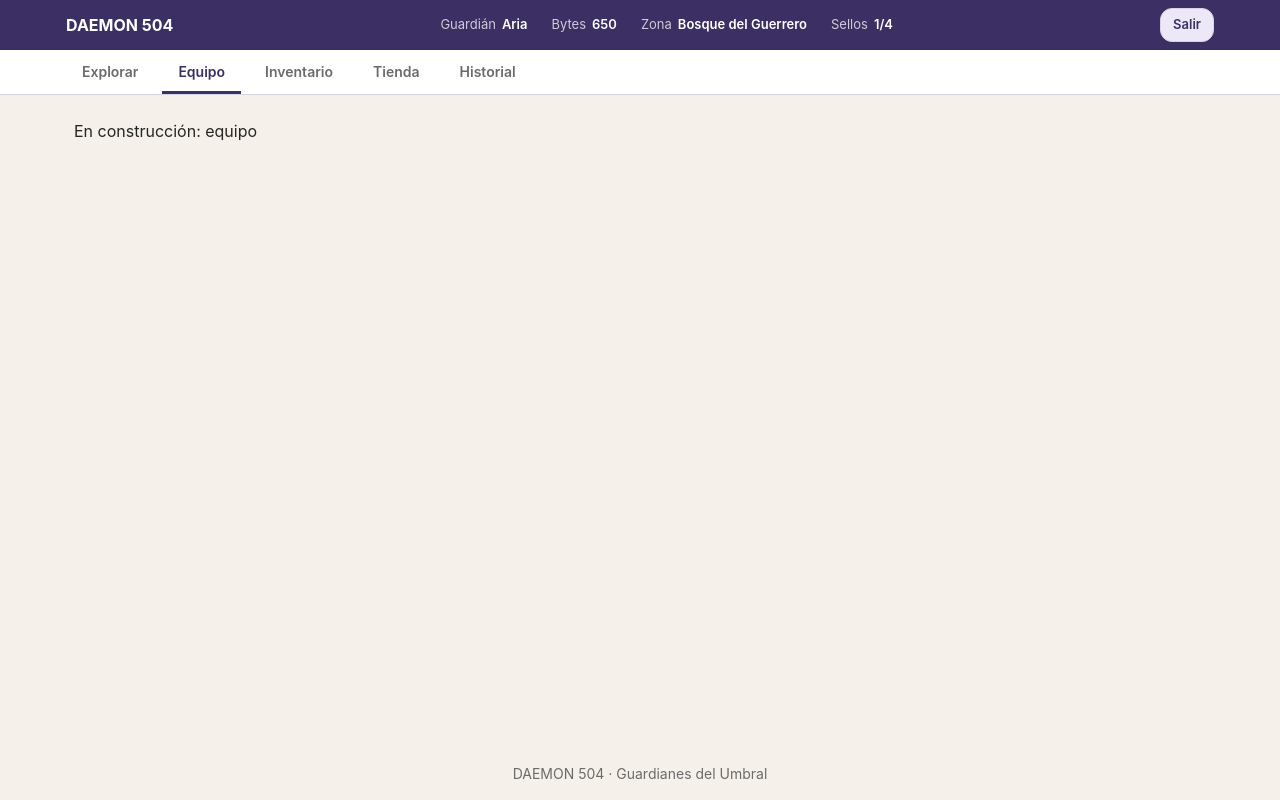
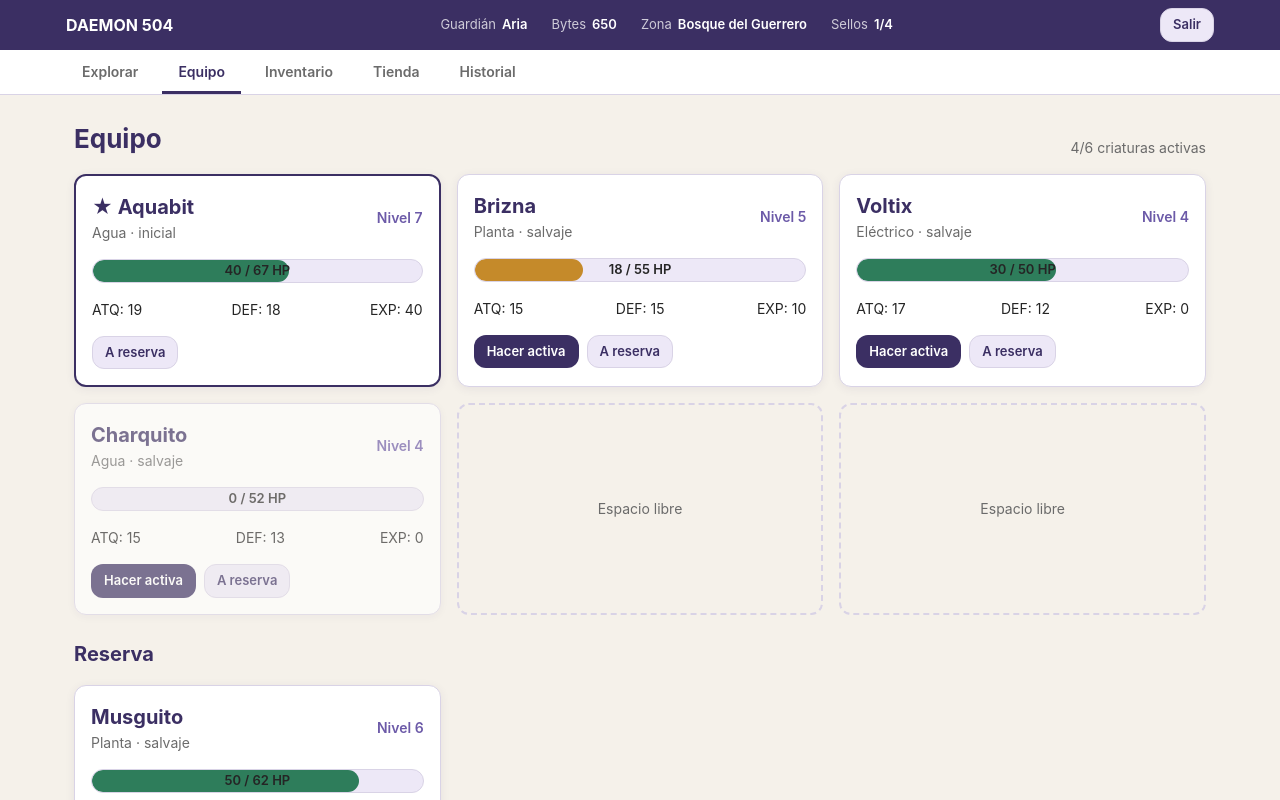
Before and after one commit to Gyulianamr/daemon-504, a React (Vite) app in the folder frontend/: page /equipo in a window 1280 px wide. Shown: the top 800 px of the page. Built offline with nearby package versions, Linux system fonts and the light colour scheme.

Commit message:
feat(equipo): pantalla de equipo y reserva

```diff
--- /dev/null
+++ b/frontend/src/css/equipo.css
@@ -0,0 +1,22 @@
+
+/* ═══════════════════════════════════════════════════════════════════
+ * ESTA PARTE LA TIENE QUE INTEGRAR: Jatniel Oliva
+ * Tarea A2-14 · Rama: feature/a2-pantallas-equipo · Fecha límite: lunes 16 de noviembre
+ * Commit: "feat(equipo): pantalla de equipo y reserva"
+ * ═══════════════════════════════════════════════════════════════════ */
+
+.equipo__libre {
+  display: grid;
+  place-items: center;
+  min-height: 120px;
+  border: 2px dashed var(--color-borde);
+  border-radius: var(--radio);
+  color: var(--color-texto-suave);
+  font-size: var(--texto-sm);
+}
+
+.equipo__subtitulo {
+  font-size: var(--texto-lg);
+  color: var(--color-principal);
+  margin-top: var(--espacio-1);
+}
--- a/frontend/src/pages/Equipo.jsx
+++ b/frontend/src/pages/Equipo.jsx
@@ -1,7 +1,135 @@
+
 /* ═══════════════════════════════════════════════════════════════════
- * ESQUELETO (lo sube Genesis Medina en la tarea A2-01)
- * Lo reemplaza: Jatniel Oliva en la tarea A2-14
+ * ESTA PARTE LA TIENE QUE INTEGRAR: Jatniel Oliva
+ * Tarea A2-14 · Rama: feature/a2-pantallas-equipo · Fecha límite: lunes 16 de noviembre
+ * Commit: "feat(equipo): pantalla de equipo y reserva"
  * ═══════════════════════════════════════════════════════════════════ */
+
+import { useState } from 'react';
+import {
+  listarEquipo,
+  hacerActiva,
+  moverAReserva,
+  moverAlEquipo,
+} from '../js/servicios/equipo.js';
+
+import { useCargar } from '../js/utils/useCargar.js';
+import TarjetaCriatura from '../components/TarjetaCriatura.jsx';
+import Boton from '../components/Boton.jsx';
+import Mensaje from '../components/Mensaje.jsx';
+import Cargando from '../components/Cargando.jsx';
+import '../css/equipo.css';
+
+// Muestra las criaturas activas y las que están en reserva.
 export default function Equipo() {
-  return <p>En construcción: equipo</p>;
+  const { datos, cargando, error, recargar } = useCargar(listarEquipo);
+
+  const [ocupado, setOcupado] = useState(false);
+  const [aviso, setAviso] = useState('');
+
+  // Mientras se cargan los datos, mostramos el componente de carga.
+  if (cargando && !datos) return <Cargando />;
+
+  // Si ocurre un error al consultar el equipo, lo mostramos.
+  if (error) return <Mensaje tipo="error">{error.message}</Mensaje>;
+
+  // Ejecuta una acción sobre una criatura y actualiza la pantalla.
+  async function cambiar(servicio, id) {
+    setOcupado(true);
+    setAviso('');
+
+    try {
+      await servicio(id);
+      await recargar();
+    } catch (err) {
+      setAviso(err.message);
+    } finally {
+      setOcupado(false);
+    }
+  }
+
+  return (
+    <div className="pila">
+      <div className="encabezado-pagina">
+        <h1>Equipo</h1>
+
+        <span className="texto-suave">
+          {datos.activo.length}/{datos.maximo} criaturas activas
+        </span>
+      </div>
+
+      <Mensaje
+        tipo="error"
+        alCerrar={() => setAviso('')}
+      >
+        {aviso}
+      </Mensaje>
+
+      {/* Criaturas que forman parte del equipo activo */}
+      <div className="rejilla rejilla--3">
+        {datos.activo.map((criatura) => (
+          <TarjetaCriatura
+            key={criatura.id}
+            criatura={criatura}
+            activa={criatura.posicion === 1}
+          >
+            {criatura.posicion !== 1 && (
+              <Boton
+                pequeno
+                onClick={() => cambiar(hacerActiva, criatura.id)}
+                disabled={ocupado}
+              >
+                Hacer activa
+              </Boton>
+            )}
+
+            <Boton
+              pequeno
+              variante="secundario"
+              onClick={() => cambiar(moverAReserva, criatura.id)}
+              disabled={ocupado}
+            >
+              A reserva
+            </Boton>
+          </TarjetaCriatura>
+        ))}
+
+        {/* Espacios disponibles hasta completar las seis posiciones */}
+        {Array.from(
+          { length: datos.maximo - datos.activo.length },
+          (_, i) => (
+            <div key={i} className="equipo__libre">
+              Espacio libre
+            </div>
+          )
+        )}
+      </div>
+
+      {/* Criaturas que actualmente están en reserva */}
+      <h2 className="equipo__subtitulo">Reserva</h2>
+
+      {datos.reserva.length === 0 && (
+        <p className="texto-suave">
+          No tienes criaturas en reserva.
+        </p>
+      )}
+
+      <div className="rejilla rejilla--3">
+        {datos.reserva.map((criatura) => (
+          <TarjetaCriatura
+            key={criatura.id}
+            criatura={criatura}
+          >
+            <Boton
+              pequeno
+              onClick={() => cambiar(moverAlEquipo, criatura.id)}
+              disabled={ocupado || datos.activo.length >= datos.maximo}
+            >
+              Pasar al equipo
+            </Boton>
+          </TarjetaCriatura>
+        ))}
+      </div>
+    </div>
+  );
 }
```
